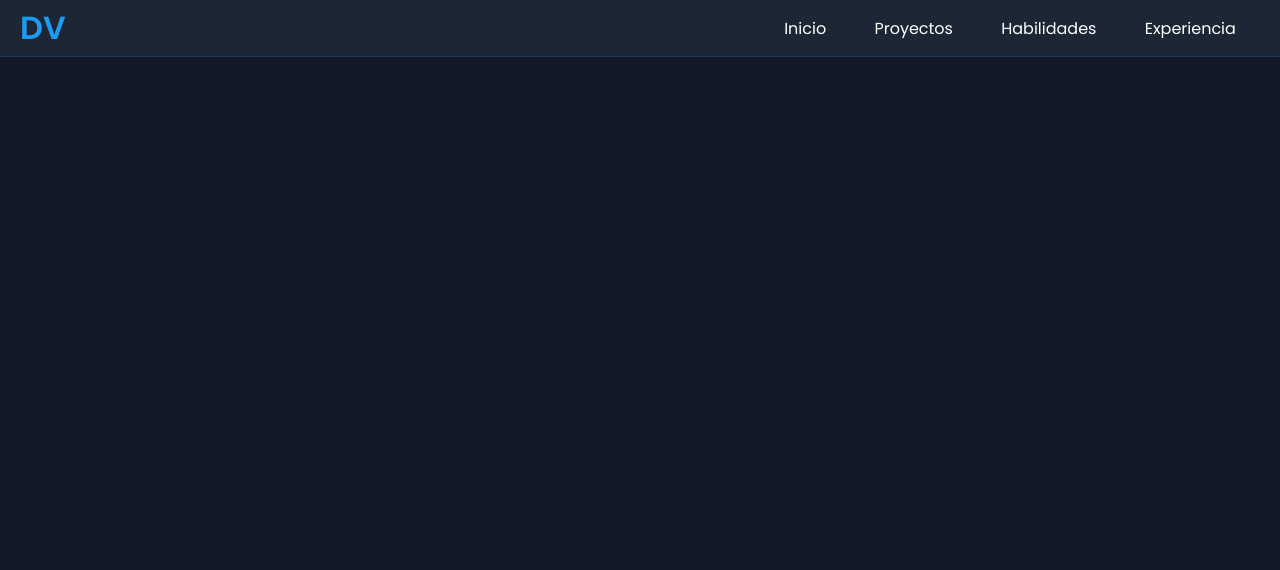
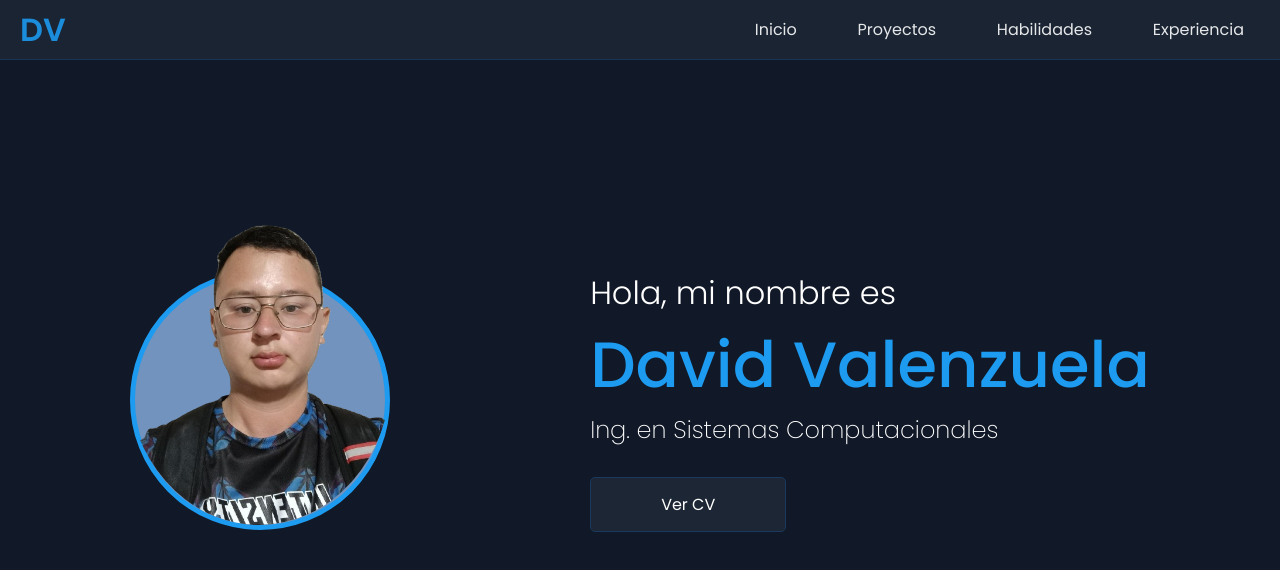
Before and after one commit to davidvchang/Portafolio-Web-v2, a React (Vite) app: page / in a window 1280 px wide. Shown: the top 570 px of the page. Built offline with nearby package versions, Linux system fonts and the light colour scheme.

Commit message:
Home realizado - PC Versión

```diff
--- a/src/App.jsx
+++ b/src/App.jsx
@@ -1,3 +1,4 @@
+import Home from './pages/Home'
 import NavBar from './pages/NavBar'
 
 function App() {
@@ -5,6 +6,7 @@
   return (
     <main className='main'>
       <NavBar/>
+      <Home/>
     </main>
   )
 }
--- /dev/null
+++ b/src/pages/Home.jsx
@@ -0,0 +1,29 @@
+import React from 'react'
+import FotoPerfil from '../assets/img/FotoPerfil.webp'
+
+function Home() {
+  return (
+    <section className='home'>
+        {/* IMAGE CONTAINER */}
+        <div className='imageContainer'>
+            <img src={FotoPerfil} alt="Foto de perfil" className='photoPrincipal'/>
+        </div>
+
+        {/* CONTAINER PRESENTATION */}
+        <div className='presentationContainer'>
+            <div className='containerNameInfo'>
+                <span className='Hi'>Hola, mi nombre es</span>
+                <h1>David Valenzuela</h1>
+                <span className='Profession'>Ing. en Sistemas Computacionales</span>
+            </div>
+
+            <a href="#" className='btnCV'>
+                Ver CV
+            </a>
+        </div>
+
+    </section>
+  )
+}
+
+export default Home
--- a/src/scss/index.scss
+++ b/src/scss/index.scss
@@ -1,5 +1,6 @@
 @use './variables';
 @use './styles/navbar';
+@use './styles/home';
 
 *{
     padding: 0;
@@ -11,7 +12,7 @@
     background: #111827;
     font-family: "Poppins", sans-serif;
     display: flex;
-    flex-direction: row;
+    flex-direction: column;
     justify-content: center;
     width: 100%;
     min-height: 100vh;
--- /dev/null
+++ b/src/scss/styles/_home.scss
@@ -0,0 +1,74 @@
+@use '../variables' as variables;
+
+.home {
+    display: flex;
+    min-height: 100vh;
+    width: 100%;
+    justify-content: center;
+    align-items: center;
+    color: white;
+    gap: 200px;
+
+    .imageContainer {
+        width: 250px;
+        height: 250px;
+        position: relative;
+        background-color: #7193BE;
+        border-radius: 100%;
+        border: 5px solid variables.$Azul-Principal;
+
+        .photoPrincipal {
+            position: absolute;
+            width: 264px;
+            height: 300px;
+            border-radius: 100%;
+            object-fit: cover;
+            left: -8px;
+            top: -50px;
+        }
+    }
+
+    .presentationContainer {
+        display: flex;
+        flex-direction: column;
+        gap: 30px;
+
+        .containerNameInfo {
+            display: flex;
+            flex-direction: column;
+
+            .Hi {
+                font-weight: 300;
+                font-size: 32px;
+            }
+
+            h1 {
+                font-size: 64px;
+                font-weight: 500;
+                color: variables.$Azul-Principal;
+            }
+
+            .Profession {
+                font-weight: 200;
+                font-size: 24px;
+            }
+        }
+
+
+        .btnCV {
+            text-decoration: none;
+            color: white;
+            background-color: variables.$Background-Secundary;
+            width: fit-content;
+            padding: 14px 70px;
+            border-radius: 5px;
+            border: 1px solid #1A395C;
+        }
+
+        .btnCV:hover {
+            background-color: variables.$Azul-Principal;
+            transition: all;
+            transition-duration: 0.3s;
+        }
+    }
+}
--- a/src/scss/styles/_navbar.scss
+++ b/src/scss/styles/_navbar.scss
@@ -2,13 +2,19 @@
 
 .navBar {
     background-color: variables.$Background-Secundary;
-    height: 3.5rem;
-    width: 100%;
+    height: 3.7rem;
+    min-width: 98%;
+    z-index: 99;
     border-bottom: 1px solid #1A395C;
     display: flex;
+    position: fixed;
+    top: 0;
     align-items: center;
     justify-content: space-between;
+    opacity: 0.9;
     padding: 0 20px;
+    backdrop-filter: blur(10px);
+
 
     span {
         // color: variables.$Azul-Principal;
@@ -19,9 +25,9 @@
 
     .containerNav {
         display: flex;
+        width: 550px;
         // gap: 50px;
         justify-content: space-around;
-        width: 500px;
 
         a {
             text-decoration: none;
```
Also changed, not shown: src/assets/img/FotoPerfil.webp (added).
